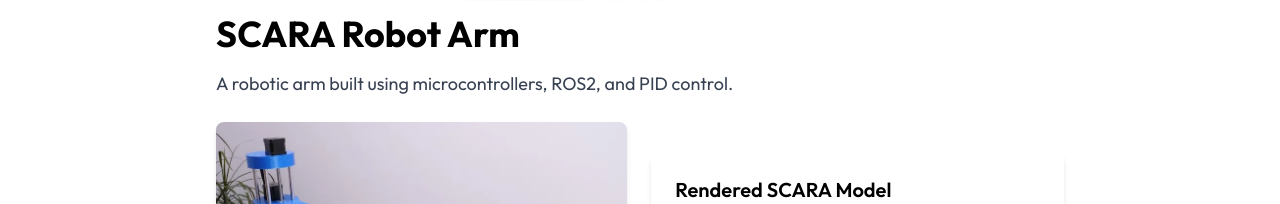
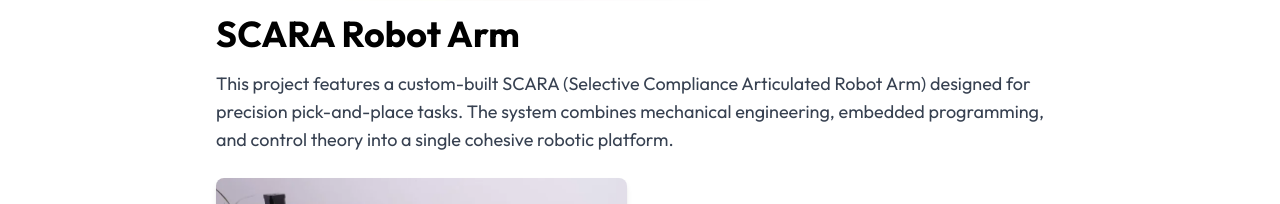
Before and after one commit to Matthew-Garcia/Matthew-Garcia-Portfolio2, a Next.js app: page /projects/scara-robot in a window 1280 px wide. Shown: the part 178-382 px from the top of the page. Built offline with nearby package versions, Linux system fonts and the light colour scheme; a web font is replaced by a local one.

Commit message:
Update page.jsx

```diff
--- a/app/projects/scara-robot/page.jsx
+++ b/app/projects/scara-robot/page.jsx
@@ -50,7 +50,9 @@ export default function ScaraRobotPage() {
           transition={{ duration: 0.5, delay: 0.2 }}
           className="text-lg text-gray-700 dark:text-gray-300 mb-6"
         >
-          A robotic arm built using microcontrollers, ROS2, and PID control.
+        This project features a custom-built SCARA (Selective Compliance Articulated Robot Arm) designed for precision pick-and-place tasks. The system combines mechanical engineering, embedded programming, and control theory into a single cohesive robotic platform.
+
+
         </motion.p>
 
         <div className="space-y-12">
```
